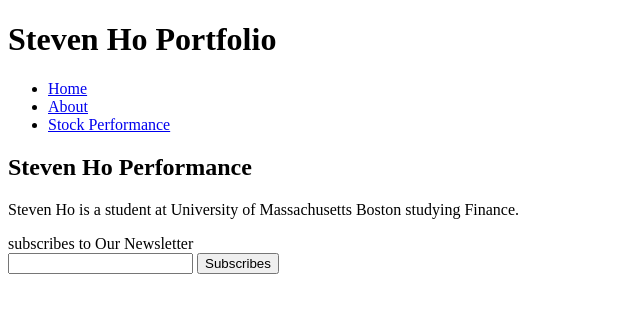
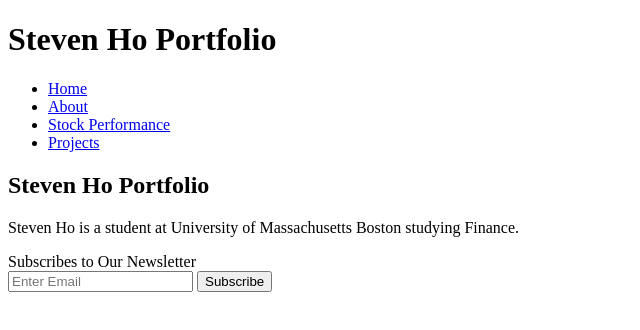
Before and after one commit to StevenHo40/HtmlProject, a plain HTML site: page index.html in a window 1280 px wide. Shown: the whole page, without its empty margins (0-640 px from the left). Drawn offline with Linux system fonts and the light colour scheme.

Commit message:
Debugged #1

```diff
--- a/index.html
+++ b/index.html
@@ -20,24 +20,23 @@
               <li><a href="index.html">Home</a></li>
               <li><a href="about.html">About</a></li>
               <li><a href="stockperformance.html">Stock Performance</a></li>
+              <li><a href="Projects.html">Projects</a></li>
             </ul>
           </nav>
-
-
     </header>
     <section id="showcase">
       <div class="container">
-        <h1> Steven Ho Performance </h1>
+        <h1> Steven Ho Portfolio </h1>
         <p> Steven Ho is a student at University of Massachusetts Boston
           studying Finance.
           </p>
     </section>
     <section id="newsletter">
       <div class="container"
-        <h1> subscribes to Our Newsletter </h1>
+        <h1> Subscribes to Our Newsletter </h1>
         <form>
-          <input type="email" placeholder"enter Email">
-          <button type="submit" class="button1">Subscribes</button>
+          <input type="email" placeholder="Enter Email">
+          <button type="submit" class="button1">Subscribe</button>
         </form>
     </section>
   </body>
```
